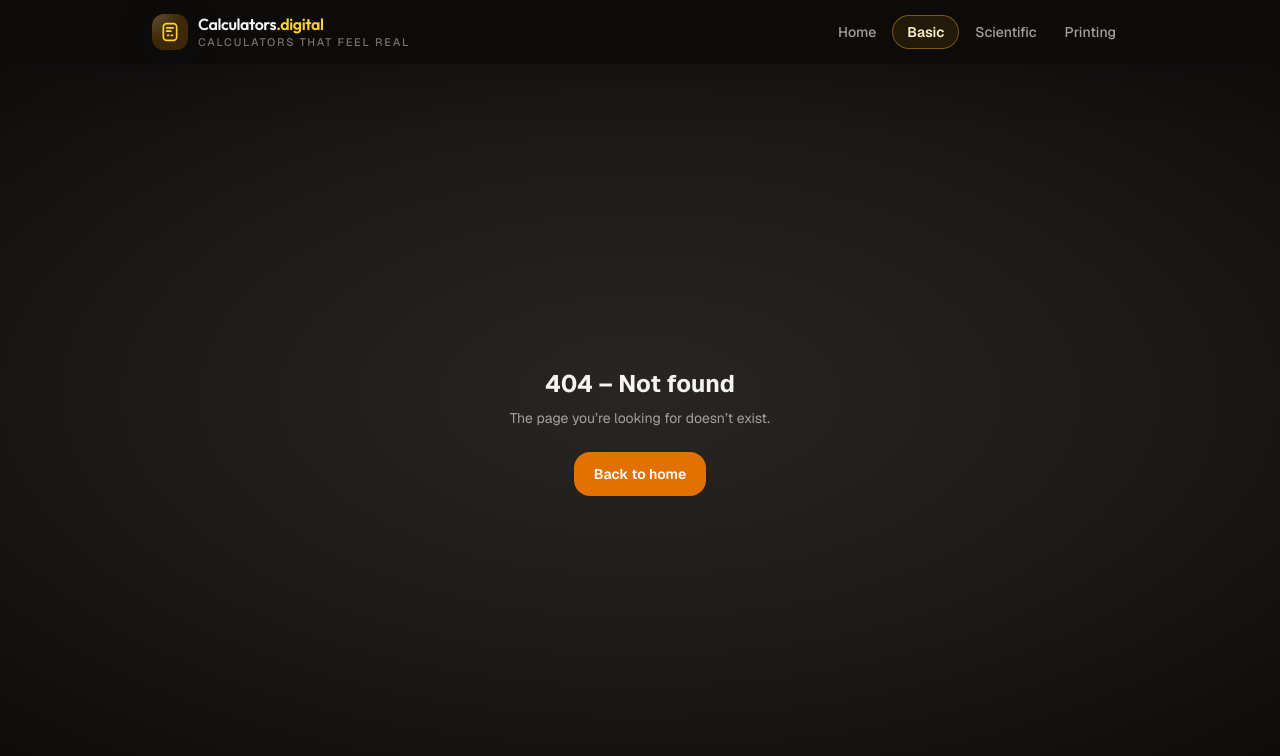
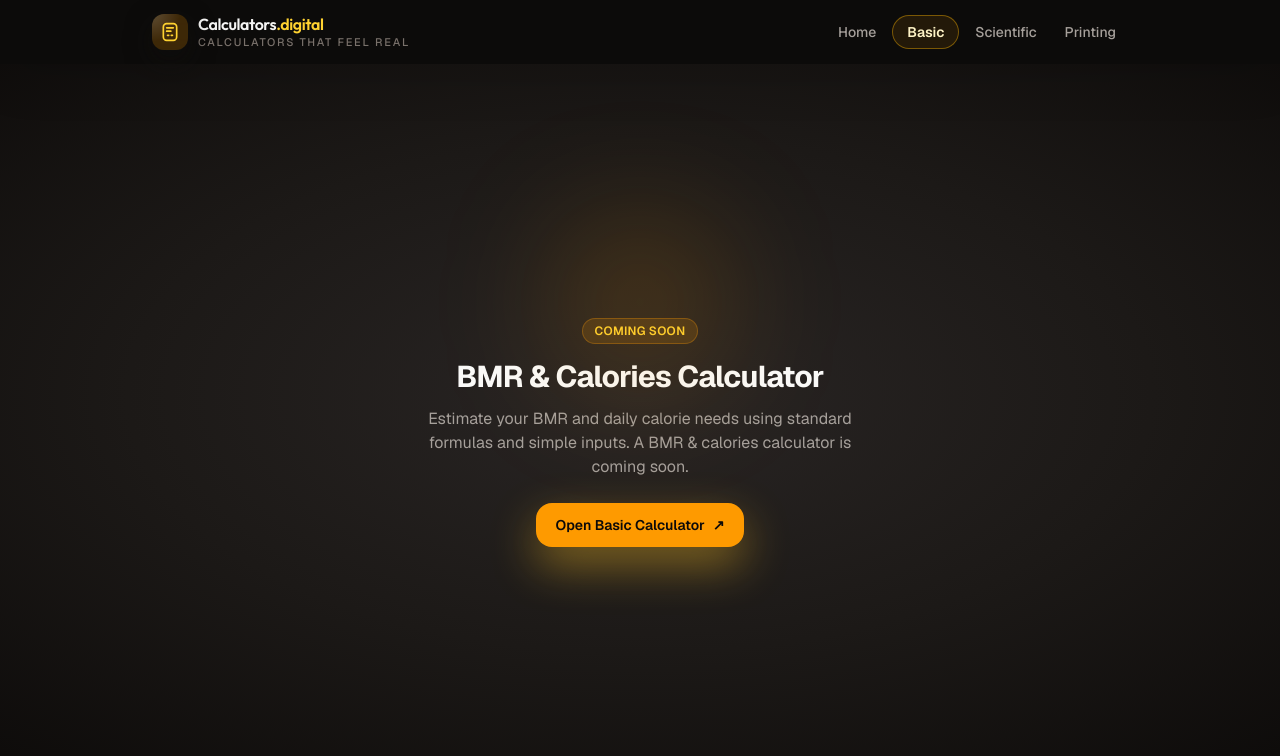
Before and after one commit to HelloMahiGoa/calculator, a Next.js app: page /bmr in a window 1280 px wide. Before the commit this address had no page. Shown: the top 756 px of the page. Built offline with nearby package versions, Linux system fonts and the light colour scheme.

Commit message:
Update ComingSoon component for better structure and readability, and remove BottomNav from additional pages to streamline layout.

```diff
--- /dev/null
+++ b/src/app/base-converter/page.tsx
@@ -0,0 +1,19 @@
+import type { Metadata } from "next";
+import { ComingSoon } from "@/components/layout/ComingSoon";
+
+export const metadata: Metadata = {
+  title: "Base Converter – Binary, Decimal, Hex & More",
+  description: "Convert numbers between binary, decimal, hexadecimal and other bases with an online base converter.",
+  alternates: {
+    canonical: "/base-converter",
+  },
+};
+
+export default function BaseConverterPage() {
+  return (
+    <ComingSoon
+      title="Base Converter"
+      description="Convert numbers between binary, decimal, hexadecimal and other bases for dev and networking work. A clean base converter is coming soon."
+    />
+  );
+}
--- /dev/null
+++ b/src/app/bmr/page.tsx
@@ -0,0 +1,19 @@
+import type { Metadata } from "next";
+import { ComingSoon } from "@/components/layout/ComingSoon";
+
+export const metadata: Metadata = {
+  title: "BMR & Calories Calculator – Basal Metabolic Rate",
+  description: "Estimate your Basal Metabolic Rate (BMR) and daily calorie needs with an online BMR & calories calculator.",
+  alternates: {
+    canonical: "/bmr",
+  },
+};
+
+export default function BmrPage() {
+  return (
+    <ComingSoon
+      title="BMR & Calories Calculator"
+      description="Estimate your BMR and daily calorie needs using standard formulas and simple inputs. A BMR & calories calculator is coming soon."
+    />
+  );
+}
```
